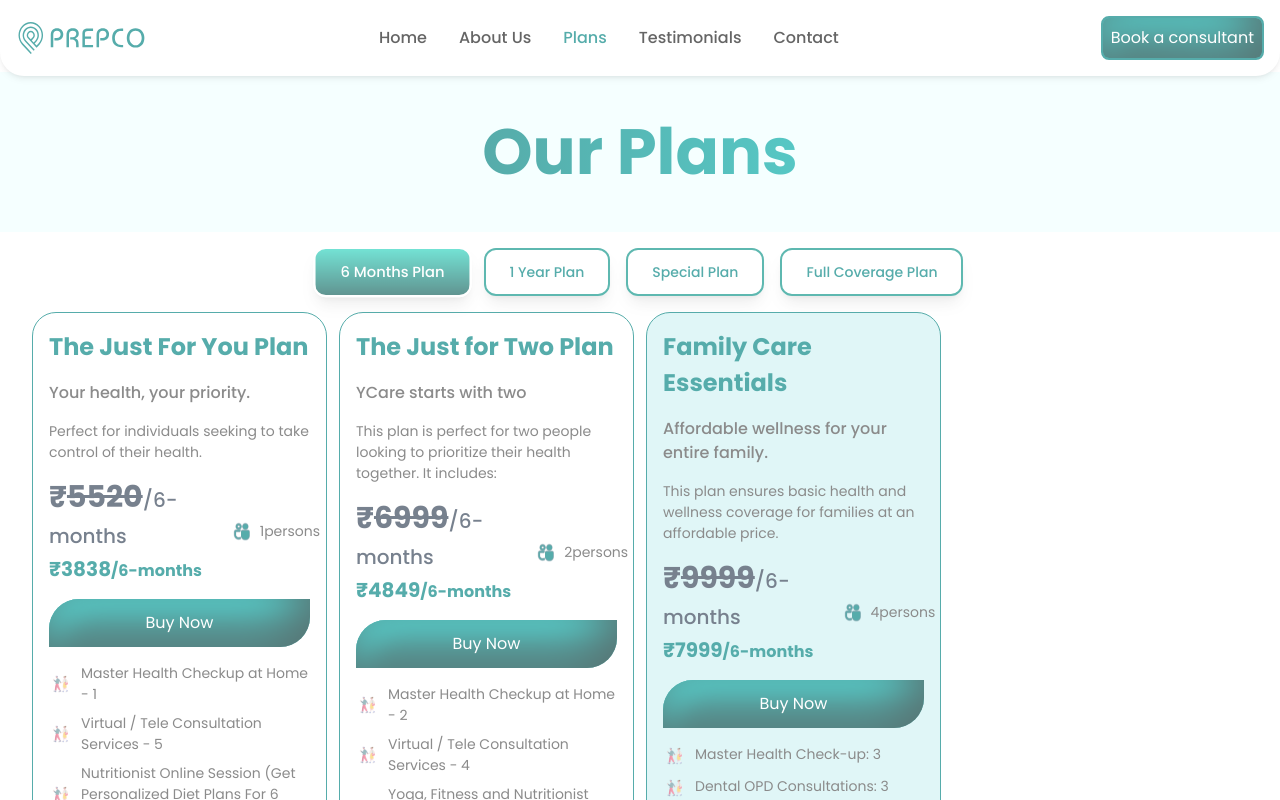
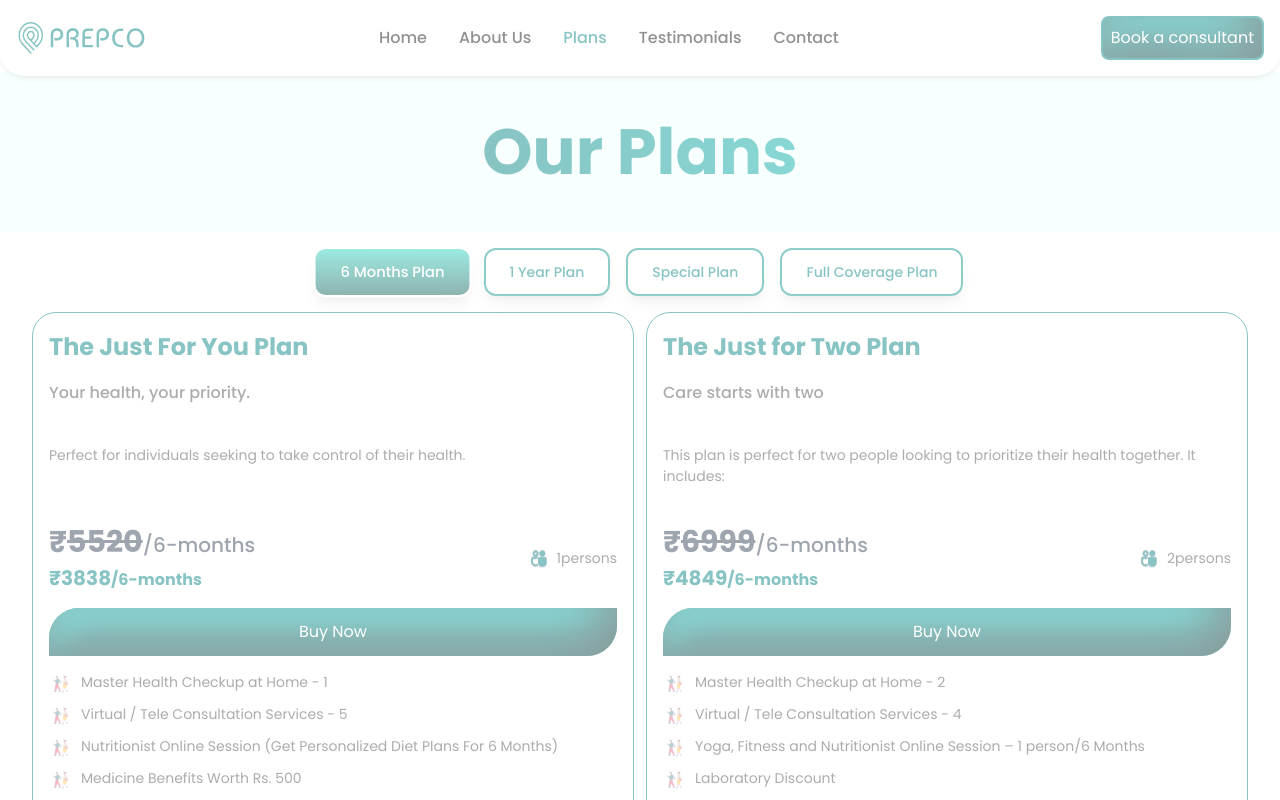
Before and after one commit to Prepco-creator/PREPCO, a Next.js app: page /plans in a window 1280 px wide. Shown: the top 800 px of the page. Built offline with nearby package versions, Linux system fonts and the light colour scheme; a web font is replaced by a local one.

Commit message:
updated the plan cards

```diff
--- a/src/components/home/Hero.tsx
+++ b/src/components/home/Hero.tsx
@@ -55,13 +55,11 @@ const Hero: React.FC = () => {
               onMouseEnter={() => handleMouseEnter(1)}
               onMouseLeave={handleMouseLeave}
               onClick={() => handleClick(1)}
-              className={`px-6 py-3 text-custom-16 font-bold lg:font-semibold rounded-tr-[50px] rounded-bl-[50px] shadow-md transition-all duration-300 w-full ${
-                clickedButton === 1 ? "opacity-70" : ""
-              } ${
-                hoveredButton === 1
-                  ? "bg-primary text-white transform scale-105"
+              className={`px-6 py-3 text-custom-16 font-bold lg:font-semibold rounded-tr-[50px] rounded-bl-[50px] transition-all duration-300 w-full ${clickedButton === 1 ? "opacity-70" : ""
+                } ${hoveredButton === 1
+                  ? "shadow-double-inset bg-primary text-white transform scale-105"
                   : "bg-white text-primary"
-              }`}
+                }`}
             >
               Tell me how it can save me money
             </button>
@@ -73,13 +71,11 @@ const Hero: React.FC = () => {
               onMouseEnter={() => handleMouseEnter(2)}
               onMouseLeave={handleMouseLeave}
               onClick={() => handleClick(2)}
-              className={`px-6 py-3 text-custom-16 font-bold lg:font-semibold rounded-tl-[50px] rounded-br-[50px] shadow-double-inset transition-all duration-300 w-full ${
-                clickedButton === 2 ? "opacity-70" : ""
-              } ${
-                hoveredButton === 2
+              className={`px-6 py-3 text-custom-16 font-bold lg:font-semibold rounded-tl-[50px] rounded-br-[50px] shadow-double-inset transition-all duration-300 w-full ${clickedButton === 2 ? "opacity-70" : ""
+                } ${hoveredButton === 2
                   ? "bg-white text-primary transform scale-105 shadow-none"
                   : "bg-primary text-white"
-              }`}
+                }`}
             >
               I’m ready for affordable health solutions
             </button>
--- a/src/components/plans/PlanCard.tsx
+++ b/src/components/plans/PlanCard.tsx
@@ -12,7 +12,6 @@ const PlanCard: React.FC<Partial<PlanProps>> = ({
   duration,
   pricing,
   discountPricing,
-  isSpecial,
   featuresDisplay,
   membersCount,
 }) => {
@@ -23,12 +22,11 @@ const PlanCard: React.FC<Partial<PlanProps>> = ({
 
   return (
     <div
-      className={`rounded-3xl border-[1px] border-solid border-primary p-4 flex flex-col gap-4 transition-all duration-300 ease-in-out hover:-translate-y-2 ${isSpecial ? "bg-accent-1" : "bg-transparent"
-        }`}
+      className={`rounded-3xl border-[1px] border-solid border-primary p-4 flex flex-col gap-4 transition-all duration-300 ease-in-out hover:-translate-y-2 bg-transparent`}
     >
       <h1 className="text-custom-24 text-primary">{title}</h1>
-      <p className="text-base font-medium text-secondaryDark">{tagline}</p>
-      <p className="text-custom-14 text-secondaryDark">{description}</p>
+      <p className="text-base font-medium text-secondaryDark md:min-h-[48px]">{tagline}</p>
+      <p className="text-custom-14 text-secondaryDark md:min-h-[63px]">{description}</p>
       <div className="flex flex-row justify-between items-center">
         <div className="flex flex-col gap-1">
           <h6 className="text-3xl font-bold text-slate-700">
--- a/src/components/plans/PlanCardGrid.tsx
+++ b/src/components/plans/PlanCardGrid.tsx
@@ -4,7 +4,7 @@ import PlanCard from "./PlanCard";
 
 const PlanCardGrid: React.FC<{ plans: PlanProps[] }> = ({ plans }) => {
 
-  const gridClasses = plans.length <= 2 ? 'md:grid-cols-2' : 'lg:grid-cols-3 xl:grid-cols-4';
+  const gridClasses = plans.length <= 2 ? 'md:grid-cols-2' : 'lg:grid-cols-3';
 
   return (
     <section
@@ -20,7 +20,6 @@ const PlanCardGrid: React.FC<{ plans: PlanProps[] }> = ({ plans }) => {
           tagline={plan.tagline}
           category={plan.category}
           description={plan.description}
-          isSpecial={plan.isSpecial}
           pricing={plan.pricing}
           membersCount={plan.membersCount}
           duration={plan.duration}
--- a/src/components/plans/Plans.tsx
+++ b/src/components/plans/Plans.tsx
@@ -9,8 +9,16 @@ import { PlanProps } from "@/types";
 import Footer from "../comman/Footer";
 
 const Plans = () => {
+
+  const fullCoveragePlanIds = ["plan_7", "plan_8"];
+
   // Default to the 6-month plan
-  const defaultPlans = mockData.filter((plan) => plan.duration === 6);
+  const defaultPlans = mockData.filter(
+    (plan) =>
+      plan.duration === 6 &&
+      !plan.isSpecial &&
+      !fullCoveragePlanIds.includes(plan.id)
+  );
 
   const [filteredPlans, setFilteredPlans] = useState<PlanProps[]>(defaultPlans);
 
@@ -36,13 +44,20 @@ const Plans = () => {
       // No filter selected, show all plans
       newFilteredPlans = mockData;
     } else {
+
       if (filterType === "duration" && typeof value === "number") {
-        newFilteredPlans = mockData.filter((plan) => plan.duration === value);
+        newFilteredPlans = mockData.filter(
+          (plan) =>
+            plan.duration === value &&
+            !plan.isSpecial &&
+            !fullCoveragePlanIds.includes(plan.id)
+        );
       } else if (filterType === "special") {
         newFilteredPlans = mockData.filter((plan) => plan.isSpecial);
       } else if (filterType === "fullCoverage" && Array.isArray(value)) {
         newFilteredPlans = mockData.filter((plan) => value.includes(plan.id));
       }
+
     }
 
     setFilteredPlans(newFilteredPlans);
--- a/src/data/plans.ts
+++ b/src/data/plans.ts
@@ -32,7 +32,7 @@ export const mockData: PlanProps[] = [
   {
     id: 'plan_2',
     title: 'The Just for Two Plan ',
-    tagline: 'YCare starts with two',
+    tagline: 'Care starts with two',
     description: 'This plan is perfect for two people looking to prioritize their health together. It includes:',
     bigDescription: 'This plan offers a balanced healthcare service for two individuals. It includes a variety of health services, ensuring both members have access to essential care and personalized wellness plans.',
     category: 'semi-annual',
```
